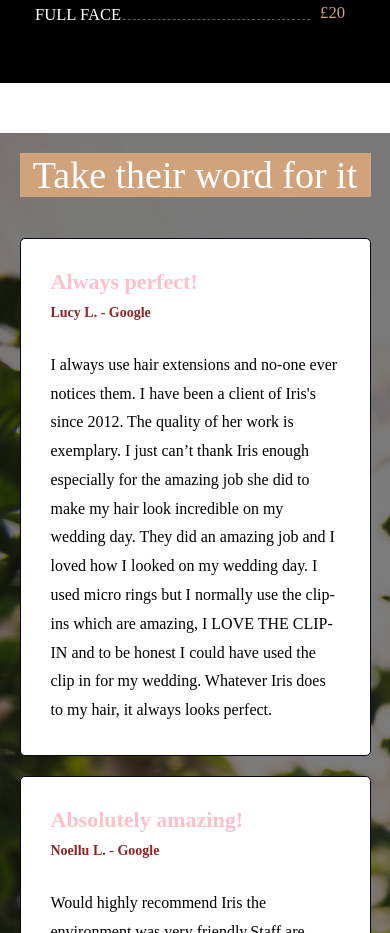
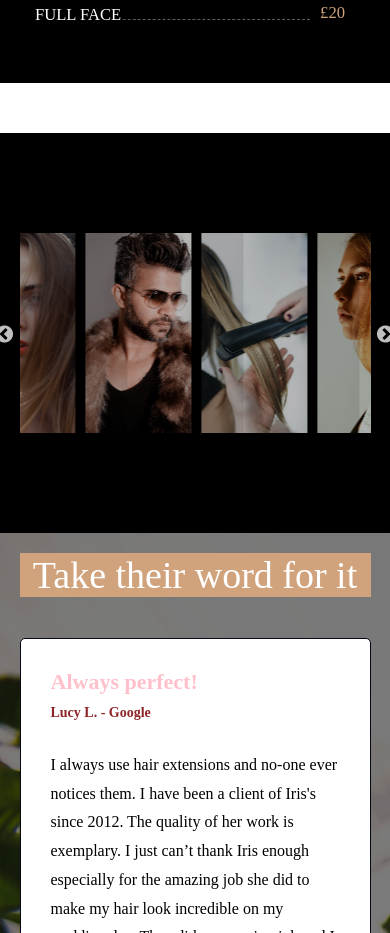
Before and after one commit to shuyin21/IrisHair, a React (Create React App) app: page / in a window 390 px wide. Shown: the part 3880-4813 px from the top of the page. Built offline with nearby package versions, Linux system fonts and the light colour scheme; a web font is replaced by a local one.

Commit message:
created Gallery

```diff
--- a/package.json
+++ b/package.json
@@ -10,7 +10,7 @@
     "react-dom": "^17.0.2",
     "react-icons": "^4.3.1",
     "react-router-dom": "^5.3.0",
-    "react-scripts": "4.0.3",
+    "react-scripts": "^4.0.3",
     "react-scroll": "^1.8.4",
     "react-slick": "^0.28.1",
     "slick-carousel": "^1.8.1",
--- a/src/Pages/Homepage.js
+++ b/src/Pages/Homepage.js
@@ -9,6 +9,7 @@ import Testimonials from '../components/Testimonials/Testimonials';
 import Location from '../components/Location/Location';
 import Footer from '../components/Footer/Footer';
 import Sidebar from '../components/Sidebar/Sidebar';
+import Gallery from '../components/Gallery/Gallery';
 
 const Homepage = () => {
 
@@ -31,6 +32,7 @@ const Homepage = () => {
                 <Banner />
                 <About />
                 <Prices />
+                <Gallery />
                 <Testimonials />
                 <Location />
                 <Footer />
--- /dev/null
+++ b/src/components/Gallery/Gallery.js
@@ -0,0 +1,221 @@
+import React, { useState, useEffect } from 'react';
+import Slider from 'react-slick';
+import styled from 'styled-components';
+import slider1 from '../../images/sm1.jpg'
+import slider2 from '../../images/sm2.jpg'
+import slider3 from '../../images/sm3.jpg'
+import slider4 from '../../images/sm4.jpg'
+import slider5 from '../../images/sm5.jpg'
+import slider6 from '../../images/slider1-1.jpg'
+
+const Gallery = () => {
+
+    const [width, setWidth] = useState(window.innerWidth);
+
+    useEffect(() => {
+        const handleResizeWindow = () => setWidth(window.innerWidth);
+        // subscribe to window resize event "onComponentDidMount"
+        window.addEventListener("resize", handleResizeWindow);
+        return () => {
+            // unsubscribe "onComponentDestroy"
+            window.removeEventListener("resize", handleResizeWindow);
+        };
+    }, []);
+    console.log(width);
+
+    let settings = {
+        dots: false,
+        infinite: true,
+        speed: 4000,
+        slidesToShow: 3,
+        centerMode: true,
+        centerPadding: "60px",
+
+
+        autoplay: true,
+        loop: true,
+
+
+    };
+    let settings2 = {
+        dots: false,
+        infinite: true,
+        speed: 4000,
+        slidesToShow: 2,
+        centerMode: true,
+        centerPadding: "60px",
+
+
+        autoplay: true,
+        loop: true,
+
+
+    };
+    let mainSetting = '';
+    if (width > 900) {
+        mainSetting = settings;
+    }
+    else {
+        mainSetting = settings2;
+    }
+
+    return (
+        <>
+            <MainDiv>
+                <CarouselWrapper>
+
+                    <Carousel   {...mainSetting}>
+
+                        <Wrap>
+                            <ImgHolder><ShaderBox></ShaderBox>
+                                <Img src={slider3} />
+
+                            </ImgHolder>
+                        </Wrap>
+                        <Wrap>
+                            <ImgHolder><ShaderBox></ShaderBox>
+                                <Img src={slider2} />
+                            </ImgHolder>
+                        </Wrap>
+                        <Wrap>
+                            <ImgHolder><ShaderBox></ShaderBox>
+                                <Img src={slider1} />
+                            </ImgHolder>
+                        </Wrap>
+                        <Wrap>
+                            <ImgHolder><ShaderBox></ShaderBox>
+                                <Img src={slider4} />
+                            </ImgHolder>
+                        </Wrap>
+                        <Wrap>
+                            <ImgHolder><ShaderBox></ShaderBox>
+                                <Img src={slider5} />
+                            </ImgHolder>
+                        </Wrap>
+                        <Wrap>
+                            <ImgHolder><ShaderBox></ShaderBox>
+                                <Img src={slider6} />
+                            </ImgHolder>
+                        </Wrap>
+
+
+
+                    </Carousel>
+                </CarouselWrapper>
+            </MainDiv>
+        </>
+    )
+}
+
+export default Gallery
+
+const MainDiv = styled.div`
+
+width: 100vw;
+height:700px;
+display: flex;
+justify-content: center;
+align-items: center;
+background-color: #000;
+
+@media screen and (max-width:900px){
+        height:400px;
+        margin:0;
+    }
+`;
+
+const CarouselWrapper = styled.div`
+width: 100vw;
+height:400px;
+position: relative;
+padding:0 10%;
+
+
+@media screen and (max-width:900px){
+    padding:0 5%;
+    height:200px;
+}
+
+
+
+
+
+
+
+`;
+
+
+const Carousel = styled(Slider)`
+
+display:flex;
+align-items:center;
+justify-content:center;
+
+
+
+
+
+
+`;
+const Wrap = styled.div`
+
+padding:0 20px;
+
+background-color: #000;
+
+
+@media screen and (max-width:900px){
+    padding:0 5px;
+}
+`;
+
+
+
+const ImgHolder = styled.div`
+
+border-radius: 4px;
+    box-shadow: rgb(0 0 0 /69%) 0px 26px 30px -10px, rgb(0 0 0  / 73%) 0px 16px 10px -10px;
+
+    display: block;
+
+
+    height:100%;
+
+
+
+    @media screen and (max-width:900px){
+        height:50%;
+    }
+`;
+
+const Img = styled.img`
+
+        width: 100%;
+        height:400px;
+        object-fit: cover;
+z-index:-1;
+
+
+@media screen and (max-width:900px){
+        height:200px;
+    }
+
+
+
+`;
+
+const ShaderBox = styled.div`
+width: 100vw;
+  height: 400px;
+  background: rgba(0,0,0,0.1);
+  position: absolute;
+  display: flex;
+  align-items: flex-end;
+  justify-content: center;
+  text-align: center;
+  z-index: 3;
+  padding:0 20px;
+
+
+
+`;
--- a/src/components/Prices/Prices.js
+++ b/src/components/Prices/Prices.js
@@ -95,6 +95,9 @@ min-height:1500px;
 display:flex;
 flex-direction: column;
 align-items: center;
+
+
+
 
 
 
```
Also changed, not shown: 2 other files (tests, documents, lock files or other folders).
